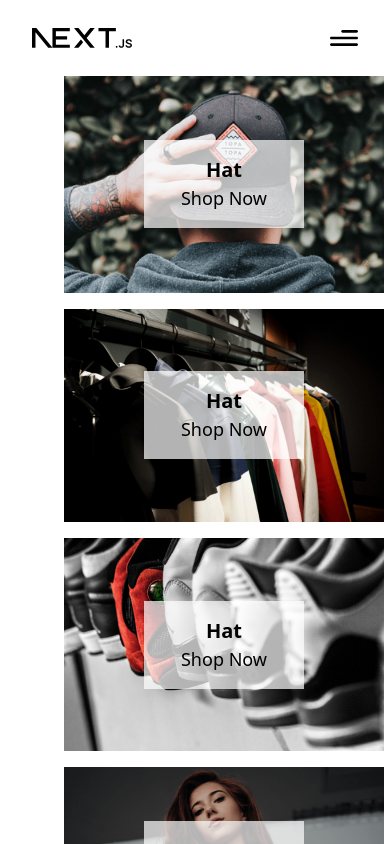
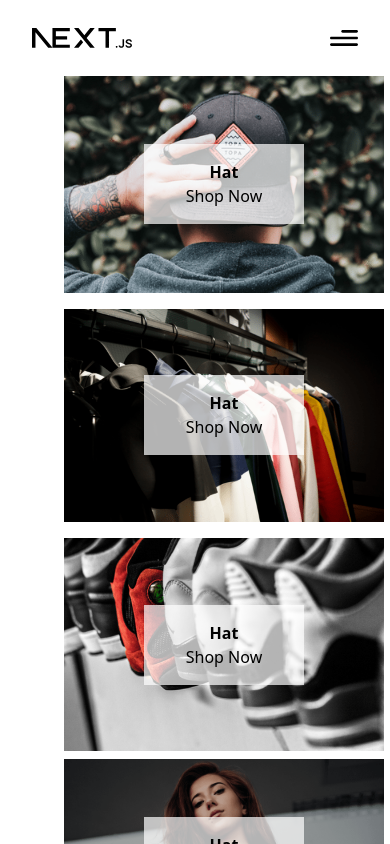
Before and after one commit to jafar-fahimi/next-clothes-store, a Next.js app: page / in a window 390 px wide. Shown: the top 844 px of the page. Built offline with nearby package versions, Linux system fonts and the light colour scheme.

Commit message:
navbar.tsx fonts corrected

```diff
--- a/components/allCatagories.tsx
+++ b/components/allCatagories.tsx
@@ -4,12 +4,14 @@ import { brownHat, men, women, jacket, sneakers } from "/public/images/";
 
 export default function AllCatagories() {
   return (
-    <section className="flex flex-col gap-y-4">
-      <div className="flex flex-col flex-wrap sm:flex-row justify-center gap-x-4 gap-y-4">
+    <section className="">
+      {/* <div className="grid grid-cols-3 grid-flow-row-dense justify-center gap-x-4 gap-y-4 mb-2"> */}
+      <div className="flex flex-col flex-wrap sm:flex-row justify-center gap-x-4 gap-y-4 mb-2">
         <Catagory srcProp={brownHat} cat="Hat" />
         <Catagory srcProp={jacket} cat="Hat" />
         <Catagory srcProp={sneakers} cat="Hat" />
       </div>
+      {/* <div className="inline-grid grid-cols-2 grid-flow-row-dense justify-center items-center justify-center gap-x-4 gap-y-4"> */}
       <div className="flex flex-col flex-wrap sm:flex-row justify-center gap-x-4 gap-y-4">
         <Catagory srcProp={women} cat="Hat" />
         <Catagory srcProp={men} cat="Hat" />
--- a/components/catagory.tsx
+++ b/components/catagory.tsx
@@ -12,8 +12,8 @@ export default function Catagory({ srcProp, cat }: Props) {
             quality={100}
           />
           <div className="absolute hover:cursor-pointer -translate-x-1/2 -translate-y-1/2 top-1/2 left-1/2 w-40 bg-white/70 py-4 px-2 text-center">
-            <h3 className="text-xl font-bold">{cat}</h3>
-            <span className="text-lg">Shop Now</span>
+            <h3 className="md:text-xl font-bold">{cat}</h3>
+            <span className="md:text-lg">Shop Now</span>
           </div>
         </div>
       </div>
--- a/components/layout/Navbar.tsx
+++ b/components/layout/Navbar.tsx
@@ -9,7 +9,7 @@ export default function Navbar() {
   return (
     <nav className="w-full flex py-6 justify-between items-center navbar ">
       <Image src={nextLogo} alt="hoobank" width={100} height={50} />
-      <ul className="list-none sm:flex hidden justify-end items-center flex-1 border-box text-lg lg:text-xl">
+      <ul className="list-none sm:flex hidden justify-end items-center flex-1 text-sm border-box md:text-lg lg:text-xl">
         <li className="cursor-pointer mx-4 font-normal hover:font-semibold focus:font-semibold">
           <a href="#">Shop</a>
         </li>
```
